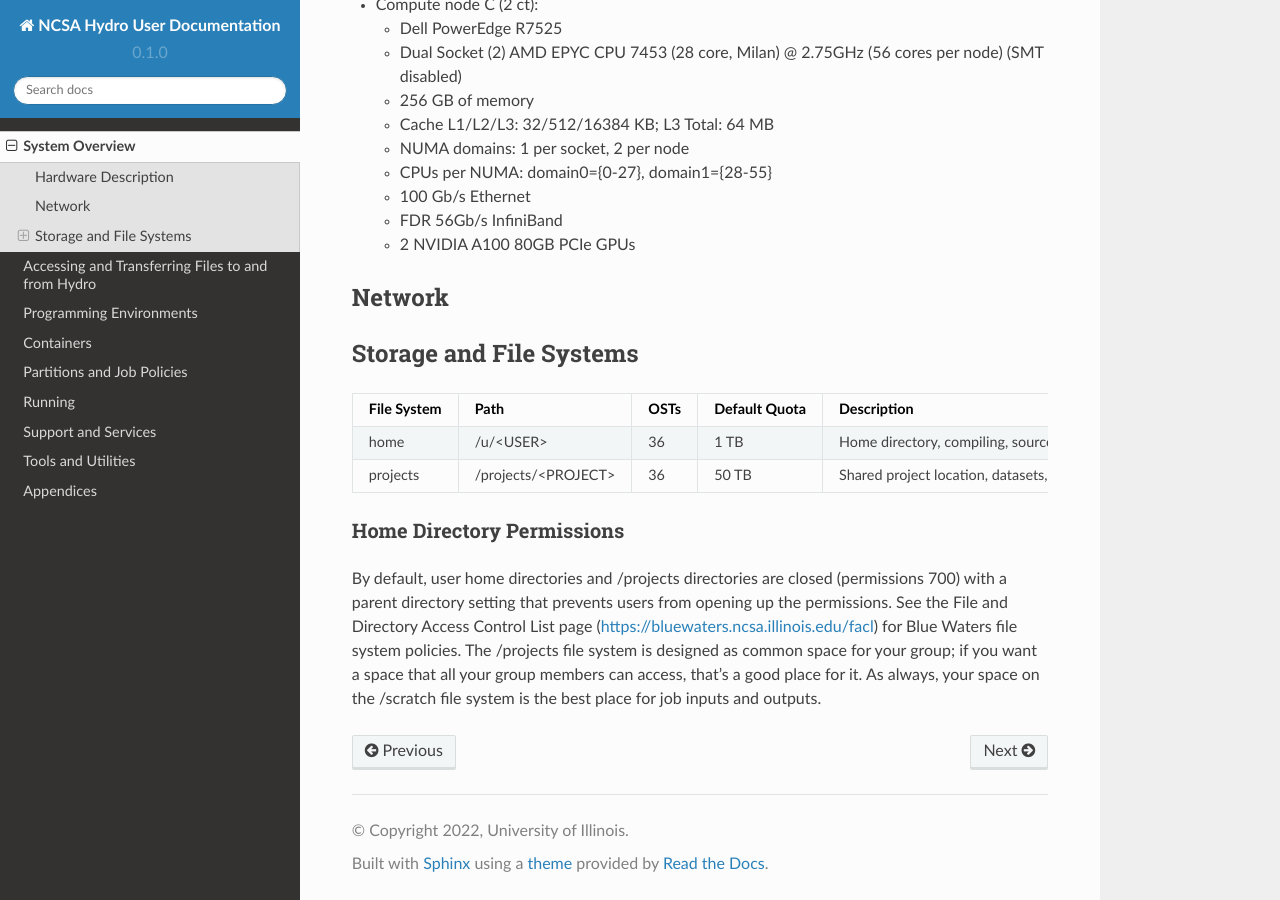
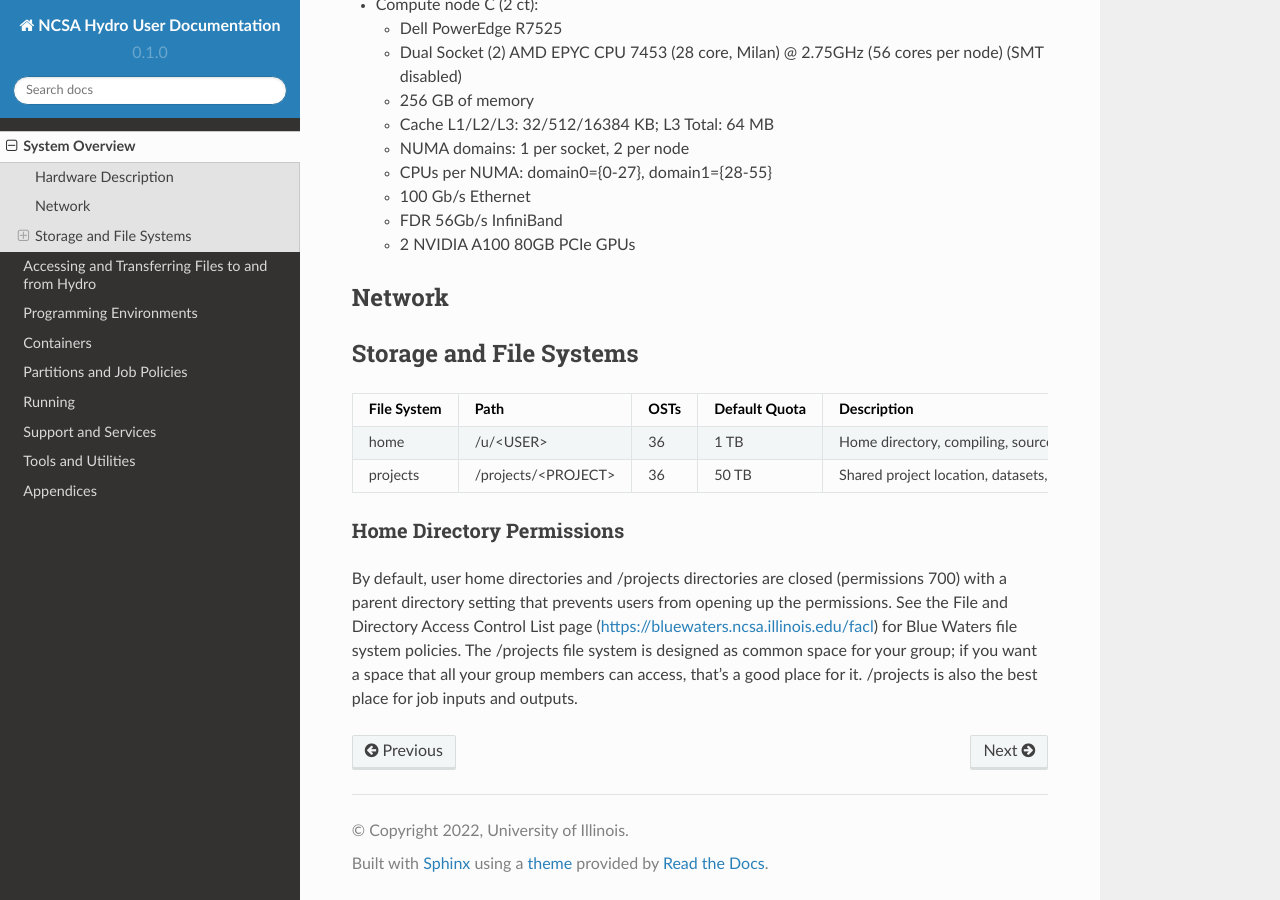
Before and after one commit to ncsa/hydro_documentation, a Sphinx documentation site: the page built from docs/source/system_description.rst, in a window 1280 px wide and 900 px high, scrolled down 871 px. Built offline with Sphinx 7.4.7 and the Read the Docs theme 2.0.0, drawn with Linux system fonts in a browser that asks for light colours; pages that are not in the unit, such as notebooks, are missing from menus.

Commit message:
/scratch -> /projects

```diff
--- a/docs/source/system_description.rst
+++ b/docs/source/system_description.rst
@@ -79,5 +79,5 @@ from opening up the permissions. See the File and Directory Access
 Control List page (https://bluewaters.ncsa.illinois.edu/facl) for Blue
 Waters file system policies. The /projects file system is designed as
 common space for your group; if you want a space that all your group
-members can access, that's a good place for it. As always, your space on
-the /scratch file system is the best place for job inputs and outputs.
+members can access, that's a good place for it. /projects is also the
+best place for job inputs and outputs.
```
